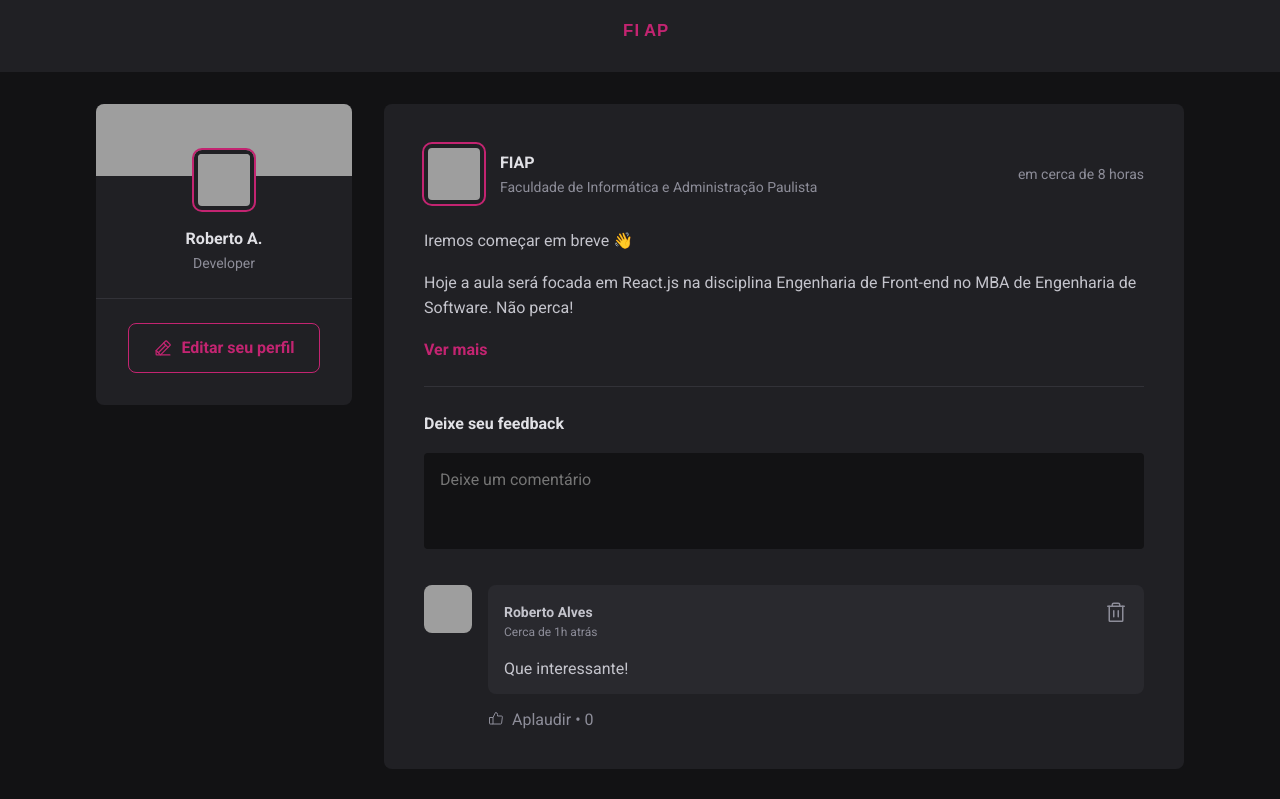
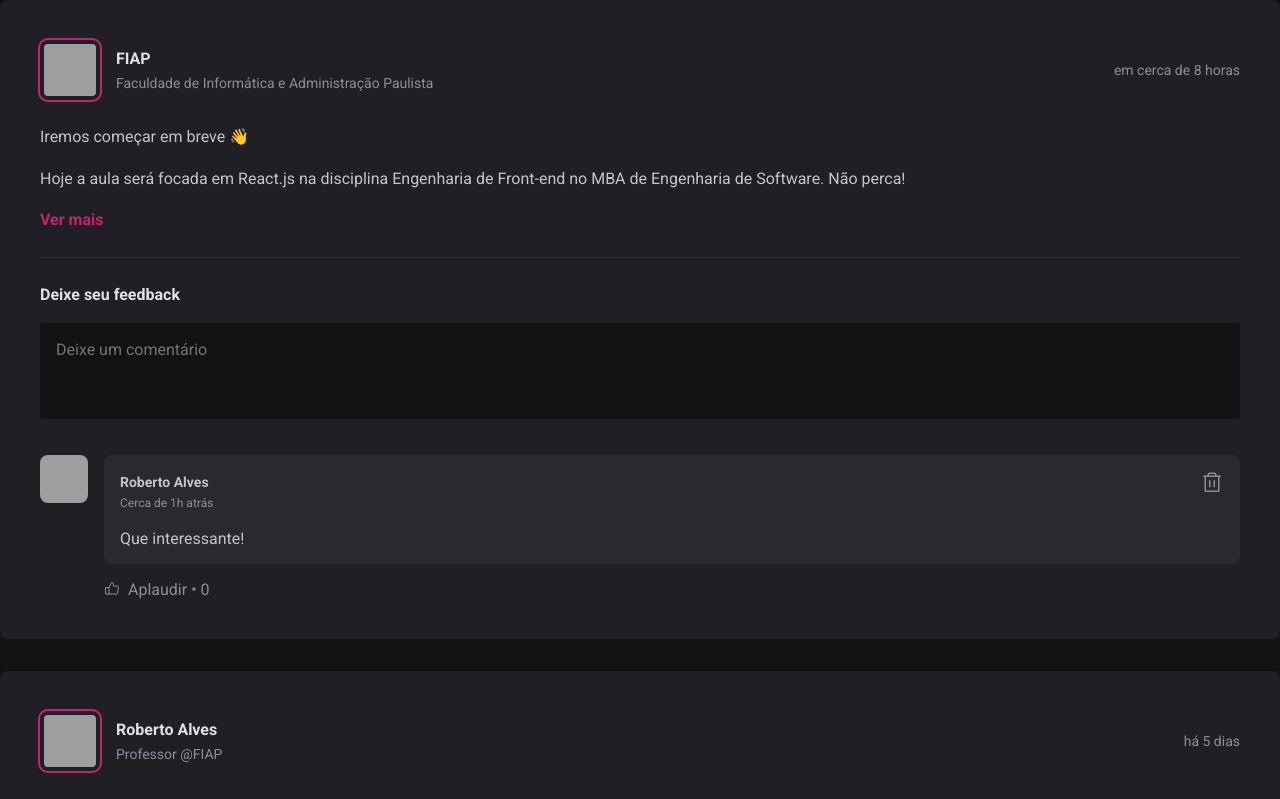
Before and after one commit to Leo3965/fiap-app-react-01, a React (Vite) app: page / in a window 1280 px wide. Shown: the top 799 px of the page. Built offline with nearby package versions, Linux system fonts and the light colour scheme; data requests are answered from the project's data file; grey boxes are pictures that could not be loaded.

Commit message:
add db.json

```diff
--- /dev/null
+++ b/db.json
@@ -0,0 +1,38 @@
+{
+  "posts": [
+    {
+      "id": 1,
+      "author": {
+        "avatarUrl": "https://github.com/FIAP.png",
+        "name": "FIAP",
+        "role": "Faculdade de Informática e Administração Paulista"
+      },
+      "content": [
+        { "type": "paragraph", "content": "Iremos começar em breve 👋" },
+        {
+          "type": "paragraph",
+          "content": "Hoje a aula será focada em React.js na disciplina Engenharia de Front-end no MBA de Engenharia de Software. Não perca!"
+        },
+        { "type": "link", "content": "Ver mais" }
+      ],
+      "publishedAt": "2025-04-07T19:10:00"
+    },
+    {
+      "id": 2,
+      "author": {
+        "avatarUrl": "https://github.com/robertosousa1.png",
+        "name": "Roberto Alves",
+        "role": "Professor @FIAP"
+      },
+      "content": [
+        { "type": "paragraph", "content": "Olá, alunos!" },
+        {
+          "type": "paragraph",
+          "content": "Na aula de hoje falamos sobre a evolução da Web e o ecossistema Front-end."
+        },
+        { "type": "link", "content": "Ver mais" }
+      ],
+      "publishedAt": "2025-04-02T22:30:00"
+    }
+  ]
+}
--- a/src/App.tsx
+++ b/src/App.tsx
@@ -1,63 +1,37 @@
-import { Header } from "./components/Header";
-import { Post, PostType } from "./components/Post";
-import { Sidebar } from "./components/Sidebar";
+import { useEffect, useState } from "react";
+import { Post } from "./components/Post";
 
 import styles from "./App.module.css";
 
 import "./global.css";
 
-const posts: PostType[] = [
-  {
-    id: 1,
-    author: {
-      avatarUrl: "https://github.com/FIAP.png",
-      name: "FIAP",
-      role: "Faculdade de Informática e Administração Paulista",
-    },
-    content: [
-      { type: "paragraph", content: "Iremos começar em breve 👋" },
-      {
-        type: "paragraph",
-        content:
-          "Hoje a aula será focada em React.js na disciplina Engenharia de Front-end no MBA de Engenharia de Software. Não perca!",
-      },
-      { type: "link", content: "Ver mais" },
-    ],
-    publishedAt: new Date("2025-04-07 19:10:00"),
-  },
-  {
-    id: 2,
-    author: {
-      avatarUrl: "https://github.com/robertosousa1.png",
-      name: "Roberto Alves",
-      role: "Professor @FIAP",
-    },
-    content: [
-      { type: "paragraph", content: "Olá, alunos!" },
-      {
-        type: "paragraph",
-        content:
-          "Na aula de hoje falamos sobre a evolução da Web e o ecossistema Front-end.",
-      },
-      { type: "link", content: "Ver mais" },
-    ],
-    publishedAt: new Date("2025-04-02 22:30:00"),
-  },
-];
+export function App() {
+  const [posts, setPosts] = useState([]);
+  const [loading, setLoading] = useState(true);
 
-export function App() {
+  useEffect(() => {
+    async function fetchPosts() {
+      try {
+        const res = await fetch("http://localhost:3001/posts");
+        const data = await res.json();
+        setPosts(data);
+      } catch (error) {
+        console.error("Erro ao buscar posts:", error);
+      } finally {
+        setLoading(false);
+      }
+    }
+
+    fetchPosts();
+  }, []);
+
   return (
-    <div>
-      <Header />
-
-      <div className={styles.wrapper}>
-        <Sidebar />
-        <main>
-          {posts.map((post) => {
-            return <Post key={post.id} post={post} />;
-          })}
-        </main>
-      </div>
-    </div>
+    <main className={styles.main}>
+      {loading ? (
+        <div className={styles.loader}>🔄 Carregando posts...</div>
+      ) : (
+        posts.map((post) => <Post key={post.id} post={post} />)
+      )}
+    </main>
   );
 }
--- a/src/components/Post.tsx
+++ b/src/components/Post.tsx
@@ -1,4 +1,4 @@
-import { format, formatDistanceToNow } from "date-fns";
+import { format, parseISO, formatDistanceToNow } from "date-fns";
 import ptBR from "date-fns/locale/pt-BR";
 import React, { useState } from "react";
 
@@ -12,15 +12,17 @@
 
   const [newCommentText, setNewCommentText] = useState("");
 
+  const publishedDate = parseISO(post.publishedAt);
+
   const publishedDateFormatted = format(
-    post.publishedAt,
+    publishedDate,
     "d 'de' LLLL 'às' HH:mm'h'",
     {
       locale: ptBR,
     }
   );
 
-  const publishedDateRelativeToNow = formatDistanceToNow(post.publishedAt, {
+  const publishedDateRelativeToNow = formatDistanceToNow(publishedDate, {
     locale: ptBR,
     addSuffix: true,
   });
@@ -63,7 +65,7 @@
 
         <time
           title={publishedDateFormatted}
-          dateTime={post.publishedAt.toISOString()}
+          dateTime={publishedDate.toISOString()}
         >
           {publishedDateRelativeToNow}
         </time>
```
